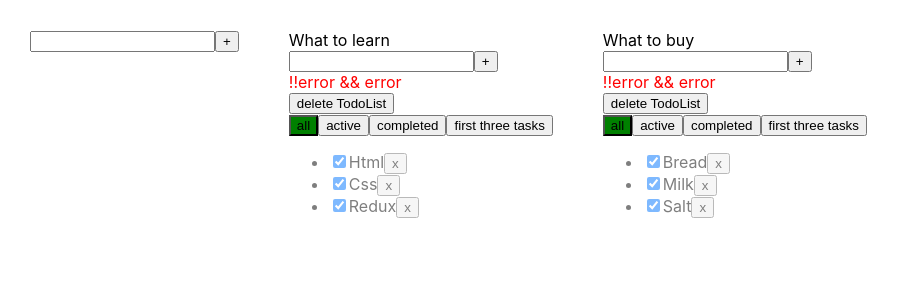
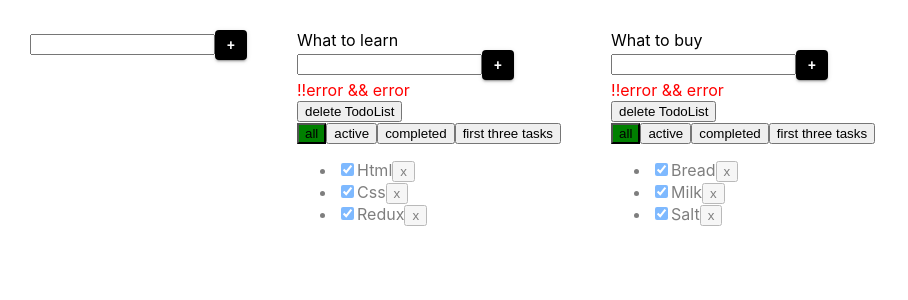
Before and after one commit to avkotau/it-incubator-todolist-ts, a React (Create React App) app: page / in a window 1280 px wide. Shown: the top 300 px of the page, without its empty margins (0-908 px from the left). Built offline with nearby package versions, Linux system fonts and the light colour scheme; the HTML template or start-up script is replaced by a standard one.

Commit message:
feat: Add materialUi and add Button to AddItemForm

```diff
--- a/package.json
+++ b/package.json
@@ -3,6 +3,10 @@
   "version": "0.1.0",
   "private": true,
   "dependencies": {
+    "@emotion/react": "^11.11.0",
+    "@emotion/styled": "^11.11.0",
+    "@mui/icons-material": "^5.11.16",
+    "@mui/material": "^5.13.3",
     "@testing-library/jest-dom": "^5.16.5",
     "@testing-library/react": "^13.4.0",
     "@testing-library/user-event": "^13.5.0",
--- a/src/components/AddItemForm/AddItemForm.tsx
+++ b/src/components/AddItemForm/AddItemForm.tsx
@@ -1,12 +1,12 @@
 import styles from "../TodoList/TodoList.module.css";
-import Button from "../Button/Button";
+// import Button from "../Button/Button";
 import React, { ChangeEventHandler, KeyboardEventHandler, useState } from "react";
+import Button from "@mui/material/Button";
 
 
 type AddItemFormType = {
     callBackAddTask: (inputText: string) => void
 }
-
 
 const AddItemForm: React.FC<AddItemFormType> = ({
     callBackAddTask,
@@ -39,7 +39,20 @@ const AddItemForm: React.FC<AddItemFormType> = ({
                    onKeyPress={onKeyPressInputHandler}
                    className={error ? styles.error : ''}
             />
-            <Button callBackButton={addTaskHandle} name={'+'}/>
+            <Button
+                style={{
+                    maxWidth: '30px',
+                    maxHeight: '30px',
+                    minWidth: '30px',
+                    minHeight: '30px',
+                    backgroundColor: 'black'
+                }}
+                variant={'contained'}
+                onClick={addTaskHandle}
+                // name={'+'}
+            >+</Button>
+
+            {/*<Button callBackButton={addTaskHandle} name={'+'}/>*/}
         </div>
     )
 
```
Also changed, not shown: 1 other file (tests, documents, lock files or other folders).
